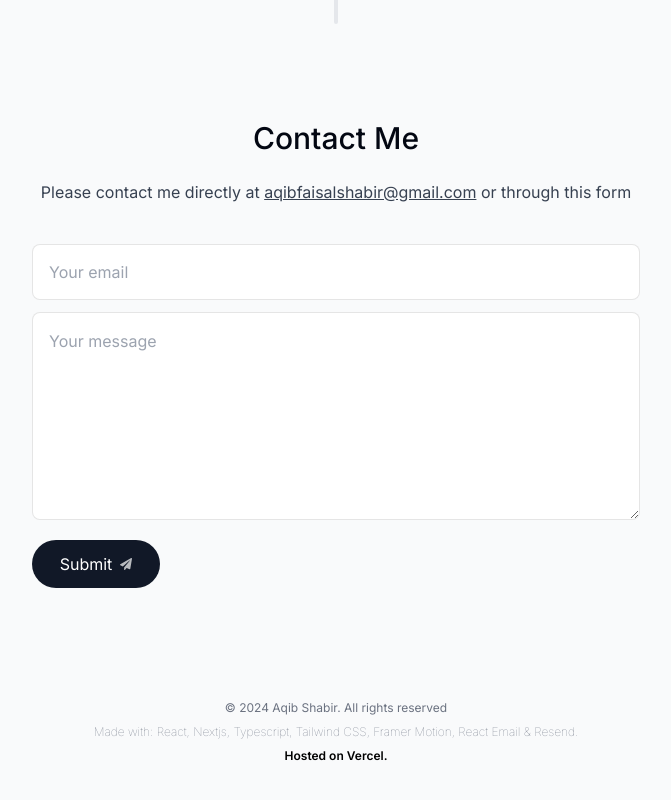
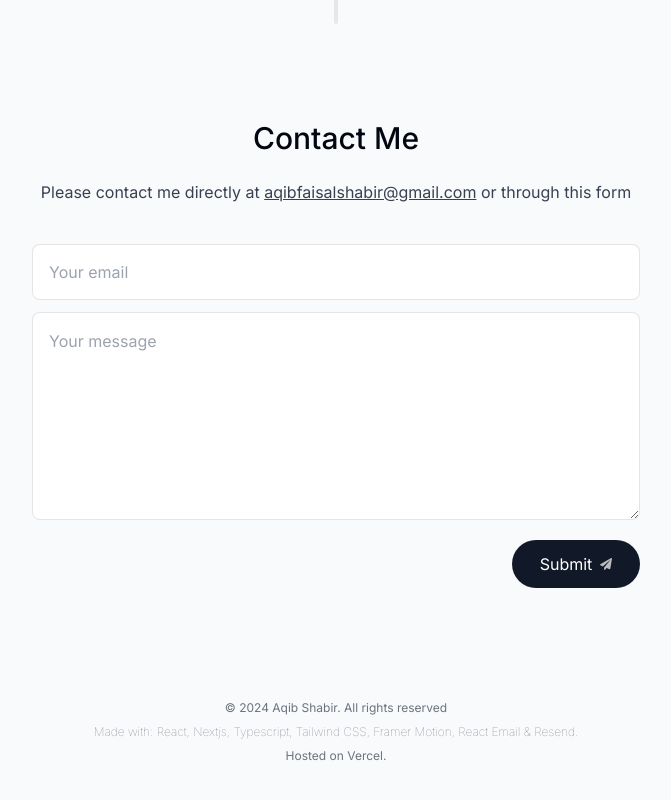
Before and after one commit to aqibshabir/portfolio, a Next.js app: page / in a window 1280 px wide. Shown: the part 5145-5945 px from the top of the page, without its empty margins (304-975 px from the left). Built offline with nearby package versions, Linux system fonts and the light colour scheme; no server answers.

Commit message:
small tweak to header threshold numbers

```diff
--- a/app/layout.tsx
+++ b/app/layout.tsx
@@ -21,7 +21,7 @@ export default function RootLayout({
   return (
     <html lang="en" className="!scroll-smooth">
       <body
-        className={`${inter.className} bg-gray-50 text-gray-950 relative pt-24 sm:pt-28`}
+        className={`${inter.className} bg-gray-50 text-gray-950 relative pt-24 sm:pt-28 overflow-x-hidden`}
       >
         <div className="bg-[#fbe2e3] -z-10 absolute top-[-6rem] right-[-11rem] h-[31.25rem] w-[31.25rem] rounded-full blur-[10rem] sm:w-[68.75rem] lg:w-[90.75rem] 2xl:w-[150rem]"></div>
 
--- a/components/contact.tsx
+++ b/components/contact.tsx
@@ -9,7 +9,7 @@ import SubmitBtn from './submit-btn';
 import { toast } from 'sonner';
 
 export default function Contact() {
-    const { ref } = useSectionInView("Contact");
+    const { ref } = useSectionInView("Contact", 0.2);
 
   return (
     <motion.section
@@ -43,7 +43,8 @@ export default function Contact() {
         }}>
             <input name='senderEmail' className='h-14 rounded-lg borderBlack px-4' type='email' required maxLength={100} placeholder='Your email'/>
             <textarea name='message' className='h-52 my-3 rounded-lg borderBlack p-4' placeholder='Your message' required maxLength={500} />
-            <SubmitBtn />
+            <div className='flex justify-center sm:justify-end'><SubmitBtn /></div>
+
         </form>
     </motion.section>
   )
--- a/components/footer.tsx
+++ b/components/footer.tsx
@@ -9,7 +9,7 @@ export default function Footer() {
         <p className='text-xs mb-2 font-thin'>
             Made with: React, Nextjs, Typescript, Tailwind CSS, Framer Motion, React Email &amp; Resend.
         </p>
-        <p className='text-xs text-black font-semibold' >Hosted on Vercel.</p>
+        <p className='text-xs' >Hosted on Vercel.</p>
     </footer>
   )
 }
--- a/components/journey.tsx
+++ b/components/journey.tsx
@@ -8,7 +8,7 @@ import { journeyData } from "@/lib/data";
 import { useSectionInView } from "@/hooks/hooks";
 
 export default function Journey() {
-  const { ref } = useSectionInView("Journey");
+  const { ref } = useSectionInView("Journey", 0.5);
 
   return (
     <section
--- a/components/projects.tsx
+++ b/components/projects.tsx
@@ -7,7 +7,7 @@ import Project from "./project";
 import { useSectionInView } from "@/hooks/hooks";
 
 export default function Projects() {
-  const { ref } = useSectionInView("Projects", 0.5);
+  const { ref } = useSectionInView("Projects", 0.4);
 
   return (
     <section ref={ref} className="scroll-mt-28" id="projects">
```
